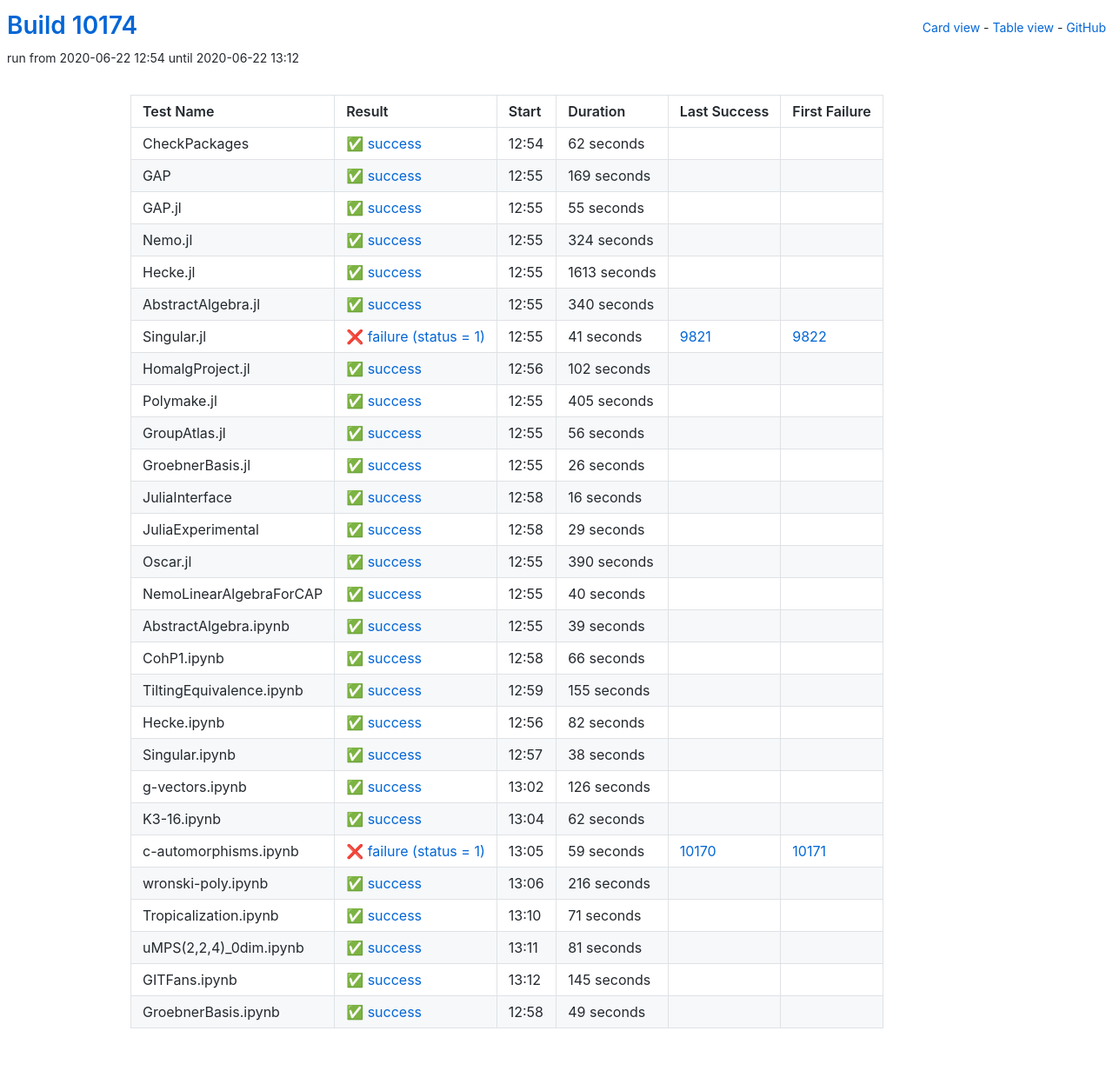
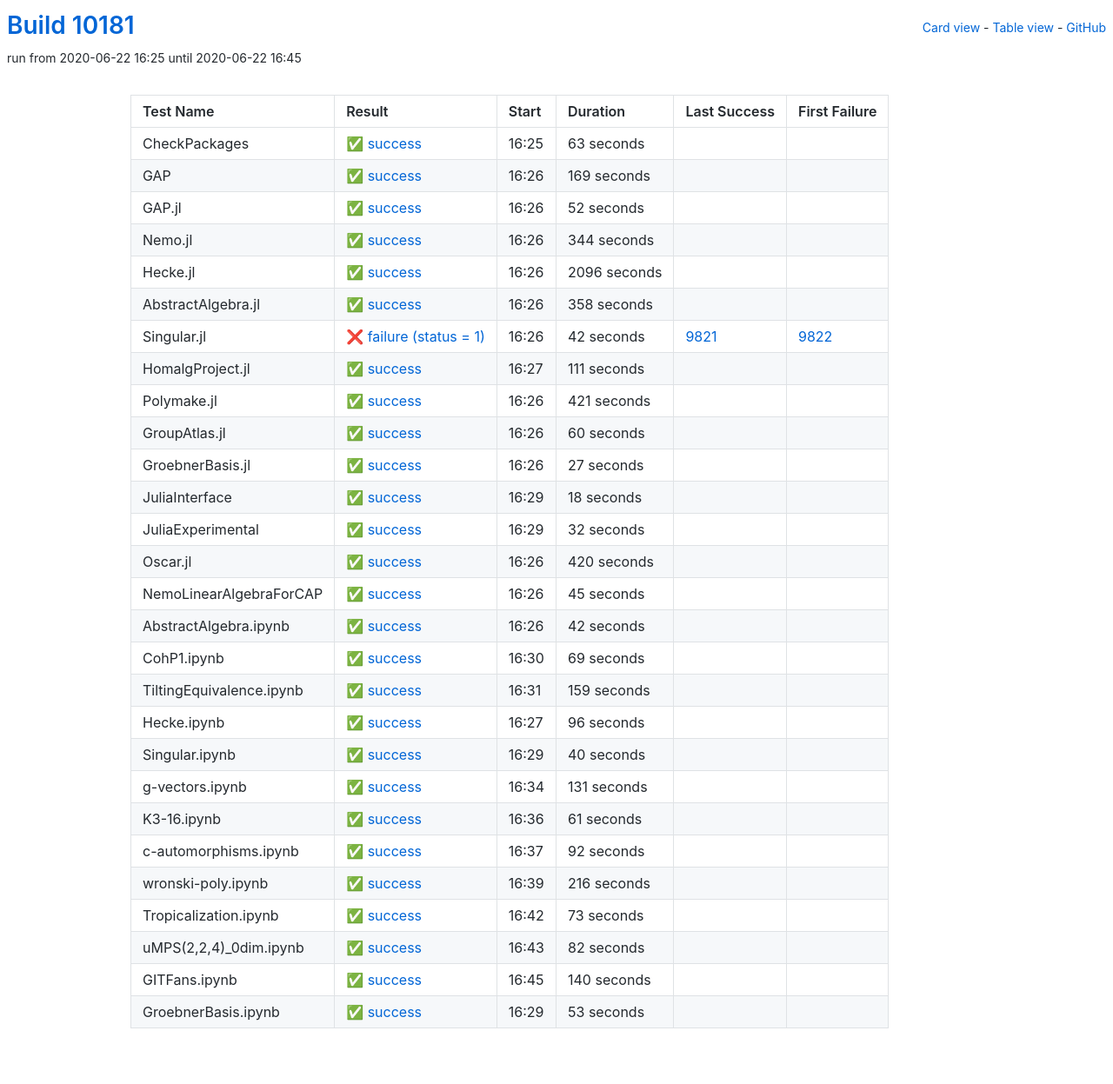
Before and after one commit to oscar-system/oscar-ci-status, a Jekyll site: the page built from table.html, in a window 1280 px wide. Shown: the whole page at 87% size. Built offline with Jekyll 4.4.1, drawn with Linux system fonts in a browser that asks for light colours.

Commit message:
Build #10181

```diff
--- a/_data/ci.yml
+++ b/_data/ci.yml
@@ -1,6 +1,6 @@
 ---
-build: 10174
-build_url: https://oscarci.mathematik.uni-kl.de/job/oscar/10174/
+build: 10181
+build_url: https://oscarci.mathematik.uni-kl.de/job/oscar/10181/
 job: oscar
 organization: oscar-system
 repo: oscar-ci-status
@@ -8,20 +8,20 @@
 tests:
 - name: CheckPackages
   id: checkpackages
-  log: https://oscarci.mathematik.uni-kl.de/job/oscar/10174/artifact/logs/build-10174/CheckPackages.log
-  start: 2020-06-22 12:54
+  log: https://oscarci.mathematik.uni-kl.de/job/oscar/10181/artifact/logs/build-10181/CheckPackages.log
+  start: 2020-06-22 16:25
   success: true
   exitcode: 0
   status: success
-  duration: 62
+  duration: 63
   last_success: false
   last_success_url:
   first_failure: false
   first_failure_url:
 - name: GAP
   id: gap
-  log: https://oscarci.mathematik.uni-kl.de/job/oscar/10174/artifact/logs/build-10174/GAP.log
-  start: 2020-06-22 12:55
+  log: https://oscarci.mathematik.uni-kl.de/job/oscar/10181/artifact/logs/build-10181/GAP.log
+  start: 2020-06-22 16:26
   success: true
   exitcode: 0
   status: success
@@ -32,152 +32,212 @@
   first_failure_url:
 - name: GAP.jl
   id: gap-jl
-  log: https://oscarci.mathematik.uni-kl.de/job/oscar/10174/artifact/logs/build-10174/GAP.jl.log
-  start: 2020-06-22 12:55
+  log: https://oscarci.mathematik.uni-kl.de/job/oscar/10181/artifact/logs/build-10181/GAP.jl.log
+  start: 2020-06-22 16:26
   success: true
   exitcode: 0
   status: success
-  duration: 55
+  duration: 52
   last_success: false
   last_success_url:
   first_failure: false
   first_failure_url:
 - name: Nemo.jl
   id: nemo-jl
-  log: https://oscarci.mathematik.uni-kl.de/job/oscar/10174/artifact/logs/build-10174/Nemo.jl.log
-  start: 2020-06-22 12:55
+  log: https://oscarci.mathematik.uni-kl.de/job/oscar/10181/artifact/logs/build-10181/Nemo.jl.log
+  start: 2020-06-22 16:26
   success: true
   exitcode: 0
   status: success
-  duration: 324
+  duration: 344
   last_success: false
   last_success_url:
   first_failure: false
   first_failure_url:
 - name: Hecke.jl
   id: hecke-jl
-  log: https://oscarci.mathematik.uni-kl.de/job/oscar/10174/artifact/logs/build-10174/Hecke.jl.log
-  start: 2020-06-22 12:55
+  log: https://oscarci.mathematik.uni-kl.de/job/oscar/10181/artifact/logs/build-10181/Hecke.jl.log
+  start: 2020-06-22 16:26
   success: true
   exitcode: 0
   status: success
-  duration: 1613
+  duration: 2096
   last_success: false
   last_success_url:
   first_failure: false
   first_failure_url:
 - name: AbstractAlgebra.jl
   id: abstractalgebra-jl
-  log: https://oscarci.mathematik.uni-kl.de/job/oscar/10174/artifact/logs/build-10174/AbstractAlgebra.jl.log
-  start: 2020-06-22 12:55
+  log: https://oscarci.mathematik.uni-kl.de/job/oscar/10181/artifact/logs/build-10181/AbstractAlgebra.jl.log
+  start: 2020-06-22 16:26
   success: true
   exitcode: 0
   status: success
-  duration: 340
+  duration: 358
   last_success: false
   last_success_url:
   first_failure: false
   first_failure_url:
 - name: Singular.jl
   id: singular-jl
-  log: https://oscarci.mathematik.uni-kl.de/job/oscar/10174/artifact/logs/build-10174/Singular.jl.log
-  start: 2020-06-22 12:55
+  log: https://oscarci.mathematik.uni-kl.de/job/oscar/10181/artifact/logs/build-10181/Singular.jl.log
+  start: 2020-06-22 16:26
   success: false
   exitcode: 1
   status: failure
-  duration: 41
+  duration: 42
   last_success: 9821
   last_success_url: https://oscarci.mathematik.uni-kl.de/job/oscar/9821/
   first_failure: 9822
   first_failure_url: https://oscarci.mathematik.uni-kl.de/job/oscar/9822/
 - name: HomalgProject.jl
   id: homalgproject-jl
-  log: https://oscarci.mathematik.uni-kl.de/job/oscar/10174/artifact/logs/build-10174/HomalgProject.jl.log
-  start: 2020-06-22 12:56
+  log: https://oscarci.mathematik.uni-kl.de/job/oscar/10181/artifact/logs/build-10181/HomalgProject.jl.log
+  start: 2020-06-22 16:27
   success: true
   exitcode: 0
   status: success
-  duration: 102
+  duration: 111
   last_success: false
   last_success_url:
   first_failure: false
   first_failure_url:
 - name: Polymake.jl
   id: polymake-jl
-  log: https://oscarci.mathematik.uni-kl.de/job/oscar/10174/artifact/logs/build-10174/Polymake.jl.log
-  start: 2020-06-22 12:55
+  log: https://oscarci.mathematik.uni-kl.de/job/oscar/10181/artifact/logs/build-10181/Polymake.jl.log
+  start: 2020-06-22 16:26
   success: true
   exitcode: 0
   status: success
-  duration: 405
+  duration: 421
   last_success: false
   last_success_url:
   first_failure: false
   first_failure_url:
 - name: GroupAtlas.jl
   id: groupatlas-jl
-  log: https://oscarci.mathematik.uni-kl.de/job/oscar/10174/artifact/logs/build-10174/GroupAtlas.jl.log
-  start: 2020-06-22 12:55
+  log: https://oscarci.mathematik.uni-kl.de/job/oscar/10181/artifact/logs/build-10181/GroupAtlas.jl.log
+  start: 2020-06-22 16:26
   success: true
   exitcode: 0
   status: success
-  duration: 56
+  duration: 60
   last_success: false
   last_success_url:
   first_failure: false
   first_failure_url:
 - name: GroebnerBasis.jl
   id: groebnerbasis-jl
-  log: https://oscarci.mathematik.uni-kl.de/job/oscar/10174/artifact/logs/build-10174/GroebnerBasis.jl.log
-  start: 2020-06-22 12:55
+  log: https://oscarci.mathematik.uni-kl.de/job/oscar/10181/artifact/logs/build-10181/GroebnerBasis.jl.log
+  start: 2020-06-22 16:26
   success: true
   exitcode: 0
   status: success
-  duration: 26
+  duration: 27
   last_success: false
   last_success_url:
   first_failure: false
   first_failure_url:
 - name: JuliaInterface
   id: juliainterface
-  log: https://oscarci.mathematik.uni-kl.de/job/oscar/10174/artifact/logs/build-10174/JuliaInterface.log
-  start: 2020-06-22 12:58
+  log: https://oscarci.mathematik.uni-kl.de/job/oscar/10181/artifact/logs/build-10181/JuliaInterface.log
+  start: 2020-06-22 16:29
   success: true
   exitcode: 0
   status: success
-  duration: 16
+  duration: 18
   last_success: false
   last_success_url:
   first_failure: false
   first_failure_url:
 - name: JuliaExperimental
   id: juliaexperimental
-  log: https://oscarci.mathematik.uni-kl.de/job/oscar/10174/artifact/logs/build-10174/JuliaExperimental.log
-  start: 2020-06-22 12:58
+  log: https://oscarci.mathematik.uni-kl.de/job/oscar/10181/artifact/logs/build-10181/JuliaExperimental.log
+  start: 2020-06-22 16:29
   success: true
   exitcode: 0
   status: success
-  duration: 29
+  duration: 32
   last_success: false
   last_success_url:
   first_failure: false
   first_failure_url:
 - name: Oscar.jl
   id: oscar-jl
-  log: https://oscarci.mathematik.uni-kl.de/job/oscar/10174/artifact/logs/build-10174/Oscar.jl.log
-  start: 2020-06-22 12:55
+  log: https://oscarci.mathematik.uni-kl.de/job/oscar/10181/artifact/logs/build-10181/Oscar.jl.log
+  start: 2020-06-22 16:26
   success: true
   exitcode: 0
   status: success
-  duration: 390
+  duration: 420
   last_success: false
   last_success_url:
   first_failure: false
   first_failure_url:
 - name: NemoLinearAlgebraForCAP
   id: nemolinearalgebraforcap
-  log: https://oscarci.mathematik.uni-kl.de/job/oscar/10174/artifact/logs/build-10174/NemoLinearAlgebraForCAP.log
-  start: 2020-06-22 12:55
+  log: https://oscarci.mathematik.uni-kl.de/job/oscar/10181/artifact/logs/build-10181/NemoLinearAlgebraForCAP.log
+  start: 2020-06-22 16:26
+  success: true
+  exitcode: 0
+  status: success
+  duration: 45
+  last_success: false
+  last_success_url:
+  first_failure: false
+  first_failure_url:
+- name: AbstractAlgebra.ipynb
+  id: abstractalgebra-ipynb
+  log: https://oscarci.mathematik.uni-kl.de/job/oscar/10181/artifact/logs/build-10181/AbstractAlgebra.ipynb.log
+  start: 2020-06-22 16:26
+  success: true
+  exitcode: 0
+  status: success
+  duration: 42
+  last_success: false
+  last_success_url:
+  first_failure: false
+  first_failure_url:
+- name: CohP1.ipynb
+  id: cohp1-ipynb
+  log: https://oscarci.mathematik.uni-kl.de/job/oscar/10181/artifact/logs/build-10181/CohP1.ipynb.log
+  start: 2020-06-22 16:30
+  success: true
+  exitcode: 0
+  status: success
+  duration: 69
+  last_success: false
+  last_success_url:
+  first_failure: false
+  first_failure_url:
+- name: TiltingEquivalence.ipynb
+  id: tiltingequivalence-ipynb
+  log: https://oscarci.mathematik.uni-kl.de/job/oscar/10181/artifact/logs/build-10181/TiltingEquivalence.ipynb.log
+  start: 2020-06-22 16:31
+  success: true
+  exitcode: 0
+  status: success
+  duration: 159
+  last_success: false
+  last_success_url:
+  first_failure: false
+  first_failure_url:
+- name: Hecke.ipynb
+  id: hecke-ipynb
+  log: https://oscarci.mathematik.uni-kl.de/job/oscar/10181/artifact/logs/build-10181/Hecke.ipynb.log
+  start: 2020-06-22 16:27
+  success: true
+  exitcode: 0
+  status: success
+  duration: 96
+  last_success: false
+  last_success_url:
+  first_failure: false
+  first_failure_url:
+- name: Singular.ipynb
+  id: singular-ipynb
+  log: https://oscarci.mathematik.uni-kl.de/job/oscar/10181/artifact/logs/build-10181/Singular.ipynb.log
+  start: 2020-06-22 16:29
   success: true
   exitcode: 0
   status: success
@@ -186,106 +246,46 @@
   last_success_url:
   first_failure: false
   first_failure_url:
-- name: AbstractAlgebra.ipynb
-  id: abstractalgebra-ipynb
-  log: https://oscarci.mathematik.uni-kl.de/job/oscar/10174/artifact/logs/build-10174/AbstractAlgebra.ipynb.log
-  start: 2020-06-22 12:55
+- name: g-vectors.ipynb
+  id: g-vectors-ipynb
+  log: https://oscarci.mathematik.uni-kl.de/job/oscar/10181/artifact/logs/build-10181/g-vectors.ipynb.log
+  start: 2020-06-22 16:34
   success: true
   exitcode: 0
   status: success
-  duration: 39
-  last_success: false
-  last_success_url:
-  first_failure: false
-  first_failure_url:
-- name: CohP1.ipynb
-  id: cohp1-ipynb
-  log: https://oscarci.mathematik.uni-kl.de/job/oscar/10174/artifact/logs/build-10174/CohP1.ipynb.log
-  start: 2020-06-22 12:58
-  success: true
-  exitcode: 0
-  status: success
-  duration: 66
-  last_success: false
-  last_success_url:
-  first_failure: false
-  first_failure_url:
-- name: TiltingEquivalence.ipynb
-  id: tiltingequivalence-ipynb
-  log: https://oscarci.mathematik.uni-kl.de/job/oscar/10174/artifact/logs/build-10174/TiltingEquivalence.ipynb.log
-  start: 2020-06-22 12:59
-  success: true
-  exitcode: 0
-  status: success
-  duration: 155
-  last_success: false
-  last_success_url:
-  first_failure: false
-  first_failure_url:
-- name: Hecke.ipynb
-  id: hecke-ipynb
-  log: https://oscarci.mathematik.uni-kl.de/job/oscar/10174/artifact/logs/build-10174/Hecke.ipynb.log
-  start: 2020-06-22 12:56
-  success: true
-  exitcode: 0
-  status: success
-  duration: 82
-  last_success: false
-  last_success_url:
-  first_failure: false
-  first_failure_url:
-- name: Singular.ipynb
-  id: singular-ipynb
-  log: https://oscarci.mathematik.uni-kl.de/job/oscar/10174/artifact/logs/build-10174/Singular.ipynb.log
-  start: 2020-06-22 12:57
-  success: true
-  exitcode: 0
-  status: success
-  duration: 38
-  last_success: false
-  last_success_url:
-  first_failure: false
-  first_failure_url:
-- name: g-vectors.ipynb
-  id: g-vectors-ipynb
-  log: https://oscarci.mathematik.uni-kl.de/job/oscar/10174/artifact/logs/build-10174/g-vectors.ipynb.log
-  start: 2020-06-22 13:02
-  success: true
-  exitcode: 0
-  status: success
-  duration: 126
+  duration: 131
   last_success: false
   last_success_url:
   first_failure: false
   first_failure_url:
 - name: K3-16.ipynb
   id: k3-16-ipynb
-  log: https://oscarci.mathematik.uni-kl.de/job/oscar/10174/artifact/logs/build-10174/K3-16.ipynb.log
-  start: 2020-06-22 13:04
+  log: https://oscarci.mathematik.uni-kl.de/job/oscar/10181/artifact/logs/build-10181/K3-16.ipynb.log
+  start: 2020-06-22 16:36
   success: true
   exitcode: 0
   status: success
-  duration: 62
+  duration: 61
   last_success: false
   last_success_url:
   first_failure: false
   first_failure_url:
 - name: c-automorphisms.ipynb
   id: c-automorphisms-ipynb
-  log: https://oscarci.mathematik.uni-kl.de/job/oscar/10174/artifact/logs/build-10174/c-automorphisms.ipynb.log
-  start: 2020-06-22 13:05
-  success: false
-  exitcode: 1
-  status: failure
-  duration: 59
-  last_success: 10170
-  last_success_url: https://oscarci.mathematik.uni-kl.de/job/oscar/10170/
-  first_failure: 10171
-  first_failure_url: https://oscarci.mathematik.uni-kl.de/job/oscar/10171/
+  log: https://oscarci.mathematik.uni-kl.de/job/oscar/10181/artifact/logs/build-10181/c-automorphisms.ipynb.log
+  start: 2020-06-22 16:37
+  success: true
+  exitcode: 0
+  status: success
+  duration: 92
+  last_success: false
+  last_success_url:
+  first_failure: false
+  first_failure_url:
 - name: wronski-poly.ipynb
   id: wronski-poly-ipynb
-  log: https://oscarci.mathematik.uni-kl.de/job/oscar/10174/artifact/logs/build-10174/wronski-poly.ipynb.log
-  start: 2020-06-22 13:06
+  log: https://oscarci.mathematik.uni-kl.de/job/oscar/10181/artifact/logs/build-10181/wronski-poly.ipynb.log
+  start: 2020-06-22 16:39
   success: true
   exitcode: 0
   status: success
@@ -296,48 +296,48 @@
   first_failure_url:
 - name: Tropicalization.ipynb
   id: tropicalization-ipynb
-  log: https://oscarci.mathematik.uni-kl.de/job/oscar/10174/artifact/logs/build-10174/Tropicalization.ipynb.log
-  start: 2020-06-22 13:10
+  log: https://oscarci.mathematik.uni-kl.de/job/oscar/10181/artifact/logs/build-10181/Tropicalization.ipynb.log
+  start: 2020-06-22 16:42
   success: true
   exitcode: 0
   status: success
-  duration: 71
+  duration: 73
   last_success: false
   last_success_url:
   first_failure: false
   first_failure_url:
 - name: uMPS(2,2,4)_0dim.ipynb
   id: umps-2-2-4-0dim-ipynb
-  log: https://oscarci.mathematik.uni-kl.de/job/oscar/10174/artifact/logs/build-10174/uMPS-2-2-4-_0dim.ipynb.log
-  start: 2020-06-22 13:11
+  log: https://oscarci.mathematik.uni-kl.de/job/oscar/10181/artifact/logs/build-10181/uMPS-2-2-4-_0dim.ipynb.log
+  start: 2020-06-22 16:43
   success: true
   exitcode: 0
   status: success
-  duration: 81
+  duration: 82
   last_success: false
   last_success_url:
   first_failure: false
   first_failure_url:
 - name: GITFans.ipynb
   id: gitfans-ipynb
-  log: https://oscarci.mathematik.uni-kl.de/job/oscar/10174/artifact/logs/build-10174/GITFans.ipynb.log
-  start: 2020-06-22 13:12
+  log: https://oscarci.mathematik.uni-kl.de/job/oscar/10181/artifact/logs/build-10181/GITFans.ipynb.log
+  start: 2020-06-22 16:45
   success: true
   exitcode: 0
   status: success
-  duration: 145
+  duration: 140
   last_success: false
   last_success_url:
   first_failure: false
   first_failure_url:
 - name: GroebnerBasis.ipynb
   id: groebnerbasis-ipynb
-  log: https://oscarci.mathematik.uni-kl.de/job/oscar/10174/artifact/logs/build-10174/GroebnerBasis.ipynb.log
-  start: 2020-06-22 12:58
+  log: https://oscarci.mathematik.uni-kl.de/job/oscar/10181/artifact/logs/build-10181/GroebnerBasis.ipynb.log
+  start: 2020-06-22 16:29
   success: true
   exitcode: 0
   status: success
-  duration: 49
+  duration: 53
   last_success: false
   last_success_url:
   first_failure: false
```
Also changed, not shown: README.md.
